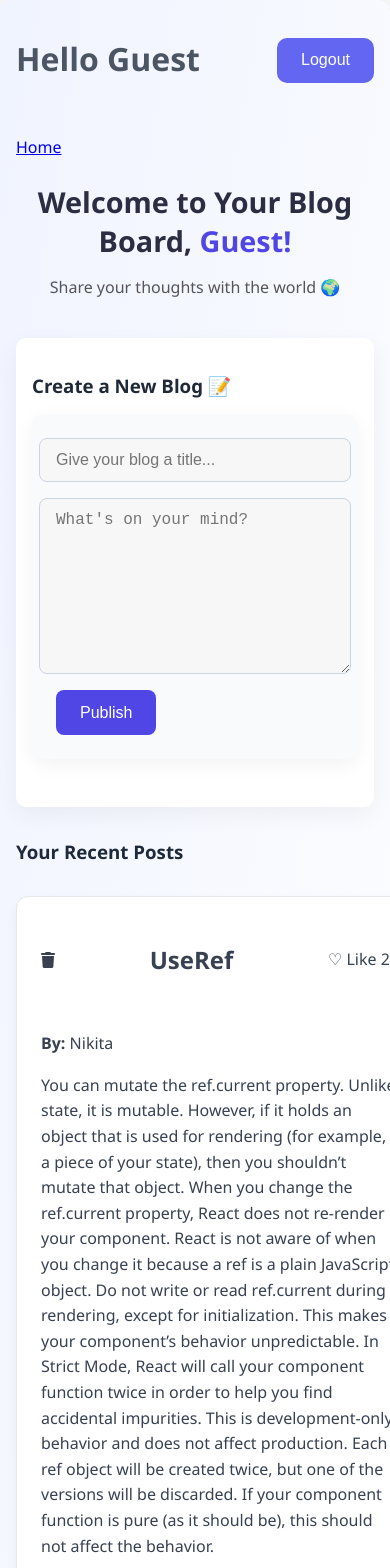
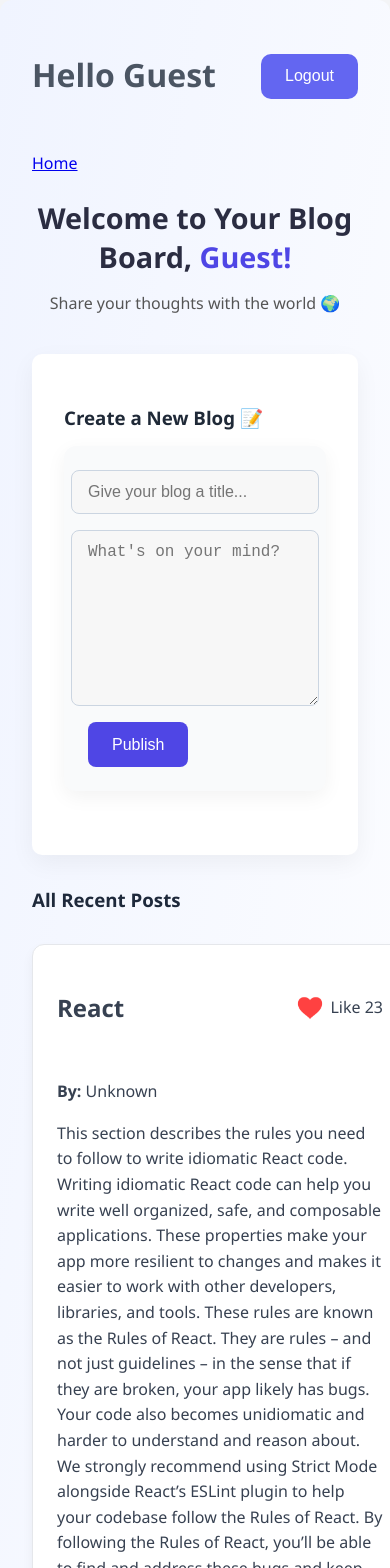
Before and after one commit to aarto27/blog, a React (Vite) app: page /blog in a window 390 px wide. Shown: the top 1568 px of the page. Built offline with nearby package versions, Linux system fonts and the light colour scheme; data requests are answered from the project's data file.

Commit message:
liked feature

```diff
--- a/src/App.jsx
+++ b/src/App.jsx
@@ -8,6 +8,7 @@ import HomePage from "./Content/HomePage";
 
 function App() {
   const [currentUser, setCurrentUser] = useState(null);
+  const [isLoading, setIsLoading] = useState(true);
   console.log("app===>", currentUser);
   const router = createBrowserRouter([
     { path: "/", element: <SignUp /> },
--- a/src/Content/BlogPost.jsx
+++ b/src/Content/BlogPost.jsx
@@ -4,37 +4,34 @@ import axios from "axios";
 
 const BlogPost = ({ posts, setBlog , currentUser }) => {
 
-  const handleLikeToggle = (postId, isLiked) => {
+  const handleLikeToggle = async (postId) => {
     const updatedPosts = posts.map((post) => {
       if (post.id === postId) {
-        return {
+        const currentLikes = Number(post.likes) || 0;
+        const likedBy = post.likedBy || [];
+
+        const hasLiked = likedBy.includes(currentUser.name);
+
+        const updatedPost = {
           ...post,
-          likes: isLiked ? post.likes + 1 : post.likes - 1,
+          likes: hasLiked ? currentLikes - 1 : currentLikes + 1,
+          likedBy: hasLiked
+            ? likedBy.filter((name) => name !== currentUser.name)
+            : [...likedBy, currentUser.name],
         };
+        axios.patch(`http://localhost:3000/blogs/${post.id}`, {
+          likes: updatedPost.likes,
+          likedBy: updatedPost.likedBy,
+        });
+
+        return updatedPost;
       }
       return post;
     });
+
     setBlog(updatedPosts);
   };
 
-  const handleDelete = async (id) => {
-  //   const targetPost = posts.find((post) => post.id === id);
-  // const author = targetPost.author;
-  // console.log("Post Author:", author);
-  // console.log("Current User:", currentUser.name);
-  // if (currentUser.name !== author) {
-  //   console.log("You are not allowed to delete this post.");
-  //   return;
-  // }
-
-    try {
-      await axios.delete(`http://localhost:3000/blogs/${id}`);
-      const newPosts = posts.filter((post) => post.id !== id);
-      setBlog(newPosts);
-    } catch (error) {
-      console.error("Error deleting blog post:", error);
-    }
-  };
 
   return (
     <>
@@ -42,7 +39,6 @@ const BlogPost = ({ posts, setBlog , currentUser }) => {
         {posts.map((post, index) => (
           <div className="blogPost" key={post.id}>
             <div className="header">
-           <i onClick={()=>handleDelete(post.id)} className="fa-solid fa-trash delete"></i>
             <h2>{post.title}</h2>
             <LikeBtn post={post} onLikeToggle={handleLikeToggle} />
            </div>
--- a/src/Content/HomePage.jsx
+++ b/src/Content/HomePage.jsx
@@ -1,11 +1,12 @@
 import React, { useContext, useEffect, useState } from "react";
 import { useNavigate } from "react-router-dom";
 import { GlobalContext } from "../context/GlobalContext";
+import axios from "axios";
 import "./HomePage.css";
 
 const HomePage = () => {
   const navigate = useNavigate();
-  const { blogData, currentUser } = useContext(GlobalContext);
+  const { blogData, setBlogData, currentUser } = useContext(GlobalContext);
   const [userBlogs, setUserBlogs] = useState([]);
 
   const goToBlogs = () => navigate("/blog");
@@ -19,13 +20,25 @@ const HomePage = () => {
     }
   }, [blogData, currentUser]);
 
+  const handleDelete = async (id) => {
+    try {
+      await axios.delete(`http://localhost:3000/blogs/${id}`);
+      const updatedBlogs = blogData.filter((blog) => blog.id !== id);
+      setBlogData(updatedBlogs);
+    } catch (error) {
+      console.error("Error deleting blog post:", error);
+    }
+  };
+
   return (
     <div className="home-wrapper">
       <section className="hero">
-        <h1>Welcome back, <span>{currentUser?.name || "Guest"}</span> 👋</h1>
+        <h1>
+          Welcome back, <span>{currentUser?.name || "Guest"}</span> 👋
+        </h1>
         <p>
-          Here's a quick look at your creative space. Express yourself through blogs,
-          and explore the thoughts you've shared.
+          Here's a quick look at your creative space. Express yourself through
+          blogs, and explore the thoughts you've shared.
         </p>
         <button className="go-blog-btn" onClick={goToBlogs}>
           ✍️ Create New Blog
@@ -35,11 +48,17 @@ const HomePage = () => {
       <section className="your-blogs">
         <h2>Your Blog Posts</h2>
         {userBlogs.length === 0 ? (
-          <p className="empty-msg">You haven’t shared anything yet. Start blogging now!</p>
+          <p className="empty-msg">
+            You haven’t shared anything yet. Start blogging now!
+          </p>
         ) : (
           <div className="blog-list">
             {userBlogs.map((blog) => (
               <div className="blog-card" key={blog.id}>
+                <i
+                  onClick={() => handleDelete(blog.id)}
+                  className="fa-solid fa-trash delete"
+                ></i>
                 <h3>{blog.title}</h3>
                 <p>{blog.content}</p>
               </div>
--- a/src/Content/LikeBtn.jsx
+++ b/src/Content/LikeBtn.jsx
@@ -9,10 +9,8 @@ function LikeBtn({ post, onLikeToggle }) {
   };
 
   return (
-    <div>
-      <p onClick={toggleLike}>
-        {isLiked ? "❤️ " : "♡"} Like {post.likes}
-      </p>
+    <div style={{display:"flex", alignItems:"center", justifyContent:"center"}}>
+       <img  onClick={toggleLike} src="Heart.png" alt="like" style={{width:"40px" , height:"40px"}} /> <p> Like {post.likes}</p>
     </div>
   );
 }
--- a/src/DataBase/db.json
+++ b/src/DataBase/db.json
@@ -4,16 +4,19 @@
       "id": "cb8b",
       "title": "React",
       "content": "This section describes the rules you need to follow to write idiomatic React code. Writing idiomatic React code can help you write well organized, safe, and composable applications. These properties make your app more resilient to changes and makes it easier to work with other developers, libraries, and tools.\n\nThese rules are known as the Rules of React. They are rules – and not just guidelines – in the sense that if they are broken, your app likely has bugs. Your code also becomes unidiomatic and harder to understand and reason about.\n\nWe strongly recommend using Strict Mode alongside React’s ESLint plugin to help your codebase follow the Rules of React. By following the Rules of React, you’ll be able to find and address these bugs and keep your application maintainable.",
-      "likes": 23,
+      "likes": "23",
       "likedBy": []
     },
     {
-      "id": "7945",
-      "title": "UseRef",
-      "content": "You can mutate the ref.current property. Unlike state, it is mutable. However, if it holds an object that is used for rendering (for example, a piece of your state), then you shouldn’t mutate that object.\nWhen you change the ref.current property, React does not re-render your component. React is not aware of when you change it because a ref is a plain JavaScript object.\nDo not write or read ref.current during rendering, except for initialization. This makes your component’s behavior unpredictable.\nIn Strict Mode, React will call your component function twice in order to help you find accidental impurities. This is development-only behavior and does not affect production. Each ref object will be created twice, but one of the versions will be discarded. If your component function is pure (as it should be), this should not affect the behavior.",
+      "id": "d478",
+      "title": "React",
+      "content": "This section describes the rules you need to follow to write idiomatic React code. Writing idiomatic React code can help you write well organized, safe, and composable applications. These properties make your app more resilient to changes and makes it easier to work with other developers, libraries, and tools.\n\nThese rules are known as the Rules of React. They are rules – and not just guidelines – in the sense that if they are broken, your app likely has bugs. Your code also becomes unidiomatic and harder to understand and reason about.\n\nWe strongly recommend using Strict Mode alongside React’s ESLint plugin to help your codebase follow the Rules of React. By following the Rules of React, you’ll be able to find and address these bugs and keep your application maintainable.",
+      "likes": 5,
       "author": "Nikita",
-      "likes": 23,
-      "likedBy": ["aarto"]
+      "likedBy": [
+        "Nikita",
+        "Aarto "
+      ]
     }
   ],
   "user": [
--- a/src/Input/Blog.css
+++ b/src/Input/Blog.css
@@ -87,13 +87,17 @@
     margin-bottom: 1rem;
   }
 
-  /* Responsive */
-  @media (max-width: 600px) {
-    .blog-page {
-      padding: 1rem;
-    }
+  .loader {
+    text-align: center;
+    font-size: 18px;
+    padding: 20px;
+    font-style: italic;
+    color: #555;
+    animation: pulse 1s infinite;
+  }
 
-    .form-section {
-      padding: 1rem;
-    }
+  @keyframes pulse {
+    0% { opacity: 0.6; }
+    50% { opacity: 1; }
+    100% { opacity: 0.6; }
   }
--- a/src/Input/Blog.jsx
+++ b/src/Input/Blog.jsx
@@ -7,7 +7,8 @@ import "./Blog.css";
 
 const Blog = () => {
   const { blogData, setBlogData, currentUser } = useContext(GlobalContext);
-  const [blog, setBlog] = useState({ title: "", content: "", author: "" });
+  const [blog, setBlog] = useState({ title: "", content: "", author: "" , likes: 0 , likedBy:[]});
+
 
   const handlePost = async (e) => {
     e.preventDefault();
@@ -58,7 +59,7 @@ const Blog = () => {
       </div>
 
       <div className="blog-section">
-        <h3>Your Recent Posts</h3>
+        <h3>All Recent Posts</h3>
         <BlogPost posts={blogData} setBlog={setBlogData}  currentUser={currentUser} />
       </div>
     </div>
--- a/src/context/GlobalContext.jsx
+++ b/src/context/GlobalContext.jsx
@@ -1,3 +1,4 @@
+
 import React, { createContext, useEffect, useState } from "react";
 import axios from "axios";
 
@@ -11,7 +12,7 @@ export const GlobalProvider = ({ children }) => {
   const fetchBlogs = async () => {
     try {
       const res = await axios.get("http://localhost:3000/blogs");
-      setBlogData(res.data.reverse());
+      setBlogData(res.data);
     } catch (error) {
       console.error("Error fetching blog data:", error);
     }
```
Also changed, not shown: Heart.png (added).
